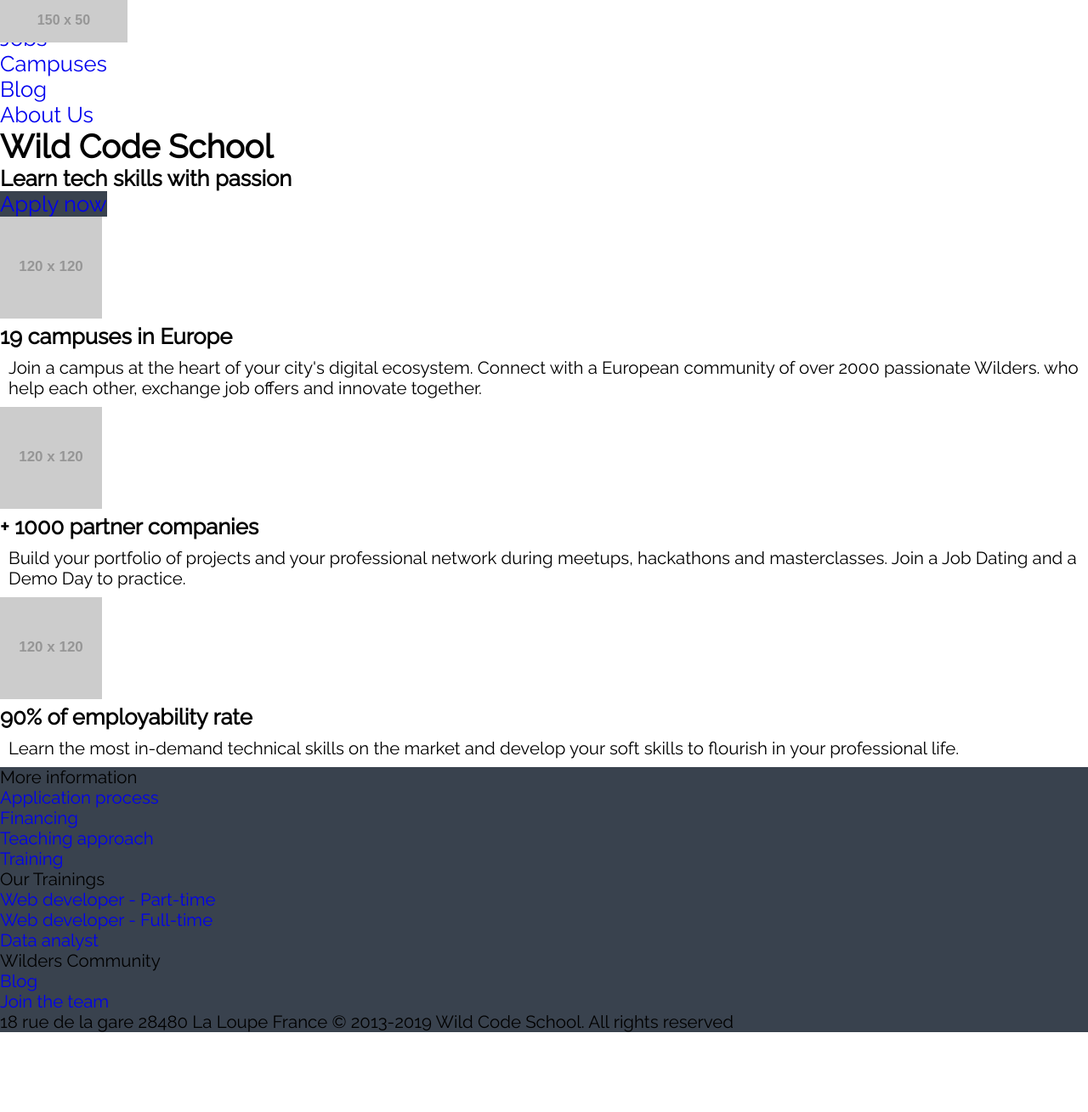
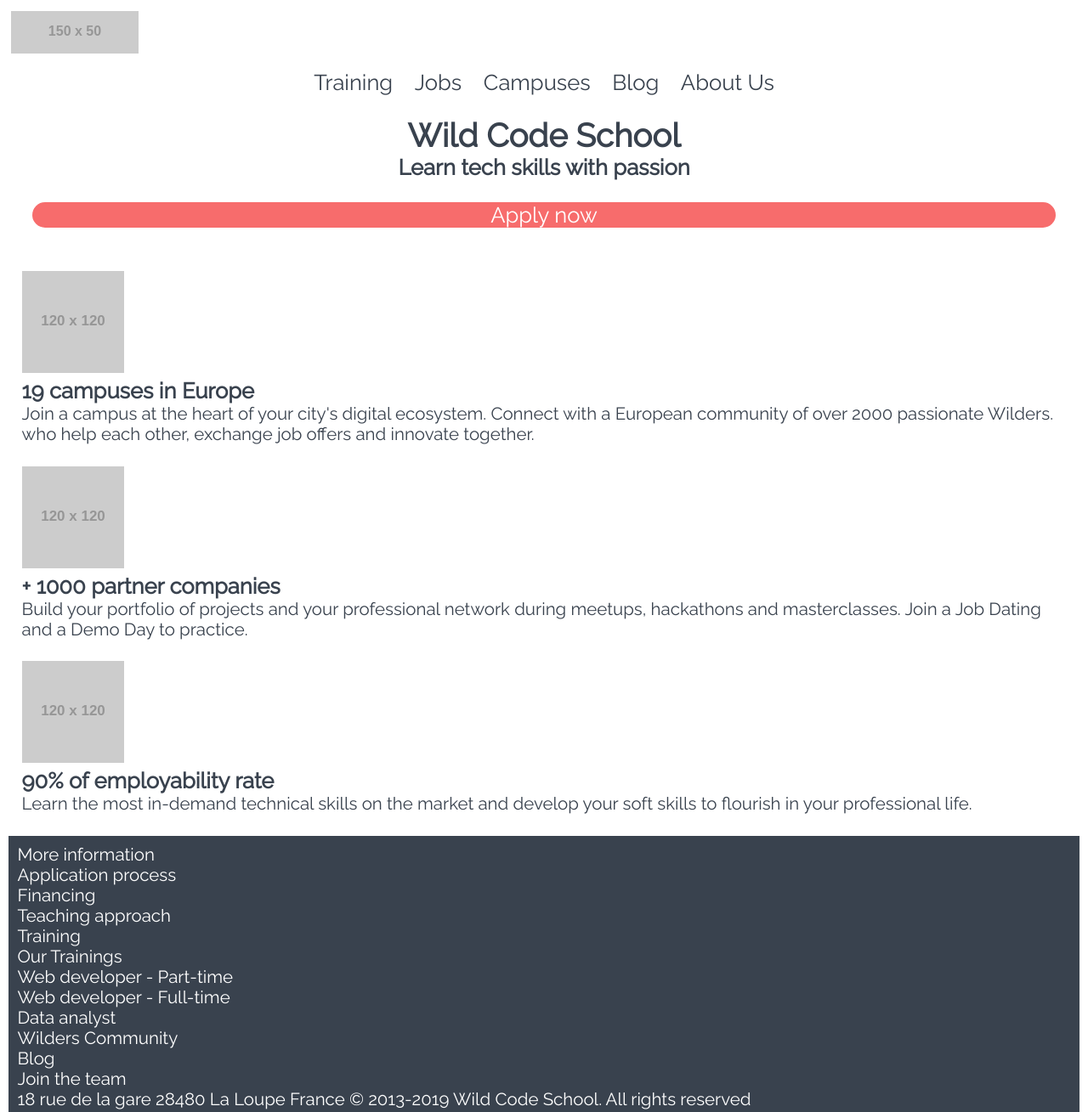
Before and after one commit to hubergerard/java_checkpoint1, a plain HTML site: page web/index.html in a window 1280 px wide. Shown: the top 1309 px of the page at 85% size. Before the commit the page ends 1215 px from the top, so only its background shows below. Drawn offline with Linux system fonts and the light colour scheme; placeholder pictures from the web are drawn by us.

Commit message:
after live coding

```diff
--- a/web/index.html
+++ b/web/index.html
@@ -10,11 +10,11 @@
 <body>
 <header>
     <section>
-        <a class="pic" href="#index">
+        <a href="#index">
             <img alt="Wild Code School logo" src="https://via.placeholder.com/150x50">
         </a>
-        <nav href="#nav">
-            <ul class="nav">
+        <nav>
+            <ul>
                 <li><a href="#training">Training</a></li>
                 <li><a href="#jobs">Jobs</a></li>
                 <li><a href="#campuses">Campuses</a></li>
@@ -24,12 +24,12 @@
         </nav>
     </section>
 </header>
-<section class="apply">
+<section>
     <h1>Wild Code School</h1>
     <h2>Learn tech skills with passion</h2>
-    <a class="backColorButton" href="#apply-now">Apply now</a>
+    <a href="#apply-now">Apply now</a>
 </section>
-<section class="adds">
+<section class="articles">
     <article>
         <img alt="19 campuses in Europe icon" src="https://via.placeholder.com/120x120">
         <h3>19 campuses in Europe</h3>
@@ -49,8 +49,8 @@
             professional life.</p>
     </article>
 </section>
-<footer class="footerColor">
-    <section class="moreAdds">
+<footer>
+    <section>
         <ul>
             <li>More information</li>
             <li><a href="#application-process">Application process</a></li>
@@ -70,7 +70,7 @@
             <li><a href="#join-the-team">Join the team</a></li>
         </ul>
     </section>
-    <section class="footer">
+    <section>
         <p>18 rue de la gare 28480 La Loupe France © 2013-2019 Wild Code School. All rights reserved</p>
     </section>
 </footer>
--- a/web/style.css
+++ b/web/style.css
@@ -22,27 +22,98 @@ article p {
 }
 footer {
     font-size: 0.8em;
-    background: #39424E
 }
-.backColorButton{
-    background: #39424E
+
+/* Your code here */
+
+body, a{
+    color: #39424E;
 }
-.pic{
-   position: fixed;
-   top 50px
 
+body > * {
+    margin: 0.5em;
 }
-.nav{
 
+@media (max.width: 767px){
+    header section {
+        text-align: center;
+    }
+    footer{
+            text-align: center;
+
+         }
+    footer li:first-child{
+        font-weight: bold;
+        color: white;
+    }
+    footer ul{
+        list-style-type: none;
+        padding: 0.5em;
+    }
 }
-.apply{
 
+@media (min-width 768px){
+    heder section {
+        display: flex;
+        justify-content: space-between;
+        flex-wrap: wrap;
+    }
+     section.articles {
+            display : flex;
+            flex-wrap: wrap;
+            justify-content: space-around;
+        }
+     article {
+        width: 250px;
+     }
+     footer section{
+        display: flex;
+        flex-wrap: wrap;
+        justify-content: space-around;
+     }
+     footer section ul{
+        list-style-type: none;
+     }
 }
-.adds{
 
+header nav ul{
+    display: flex;
+    list-style-type: none;
+    flex-wrap: wrap;
+    justify-content:center;
 }
-.moreAdds{
 
+header nav ul li{
+    margin: 0.5em;
 }
-.footer{
+
+header + section {
+    display:flex;
+    flex-direction: column;
+    text-align: center;
 }
+
+header + section a  {
+     margin: 1em;
+     background-color: #F76C6C;
+     padding 0.5em 1em;
+     border-radius: 1em;
+     color: white;
+}
+
+article{
+    padding: 0.5em;
+}
+
+article p {
+    padding: 0;
+}
+
+footer{
+    background-color: #39424E;
+    padding: 0.5em;
+}
+
+footer, footer a {
+    color: white;
+}
```
Also changed, not shown: quiz.txt.
